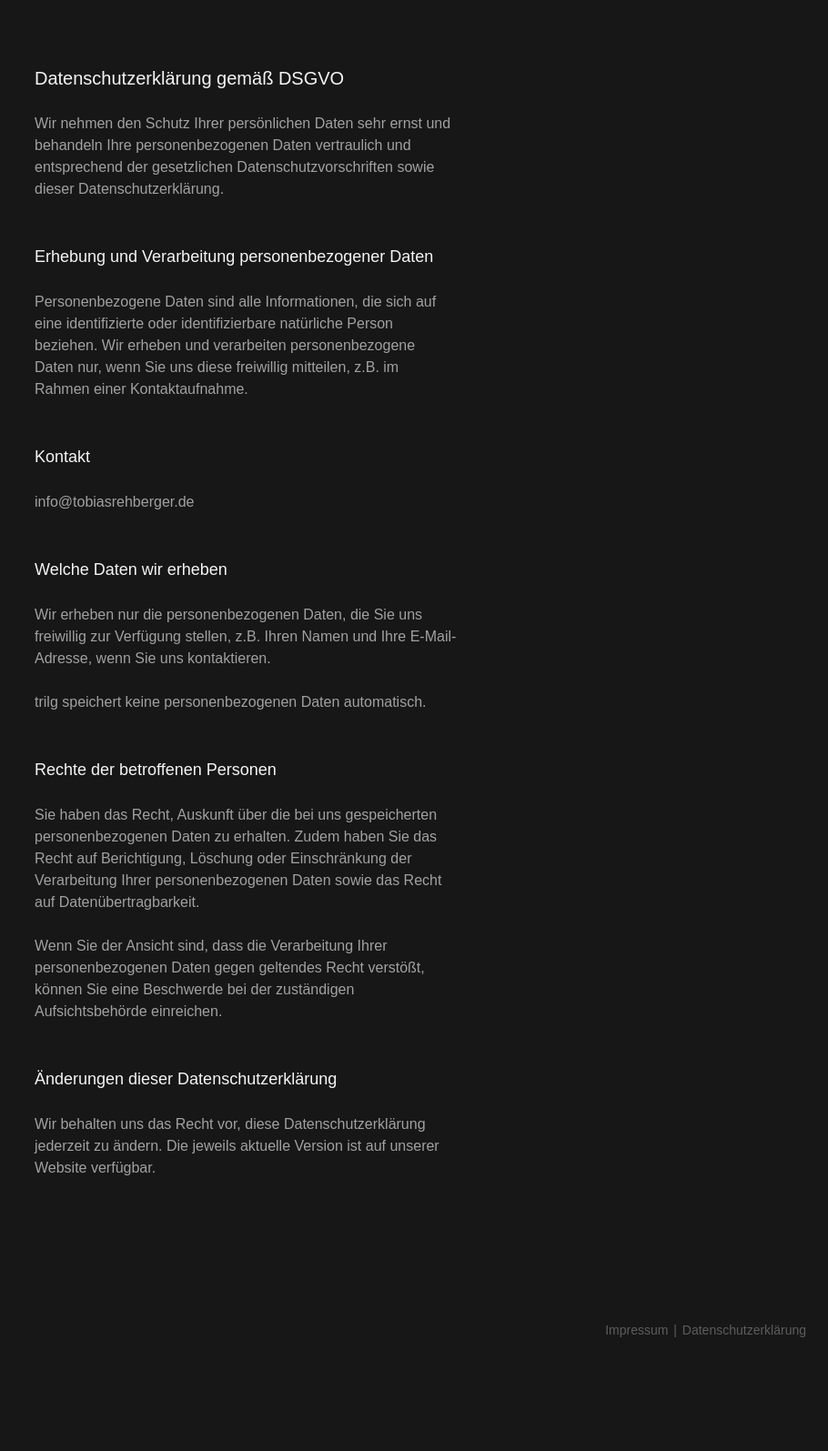
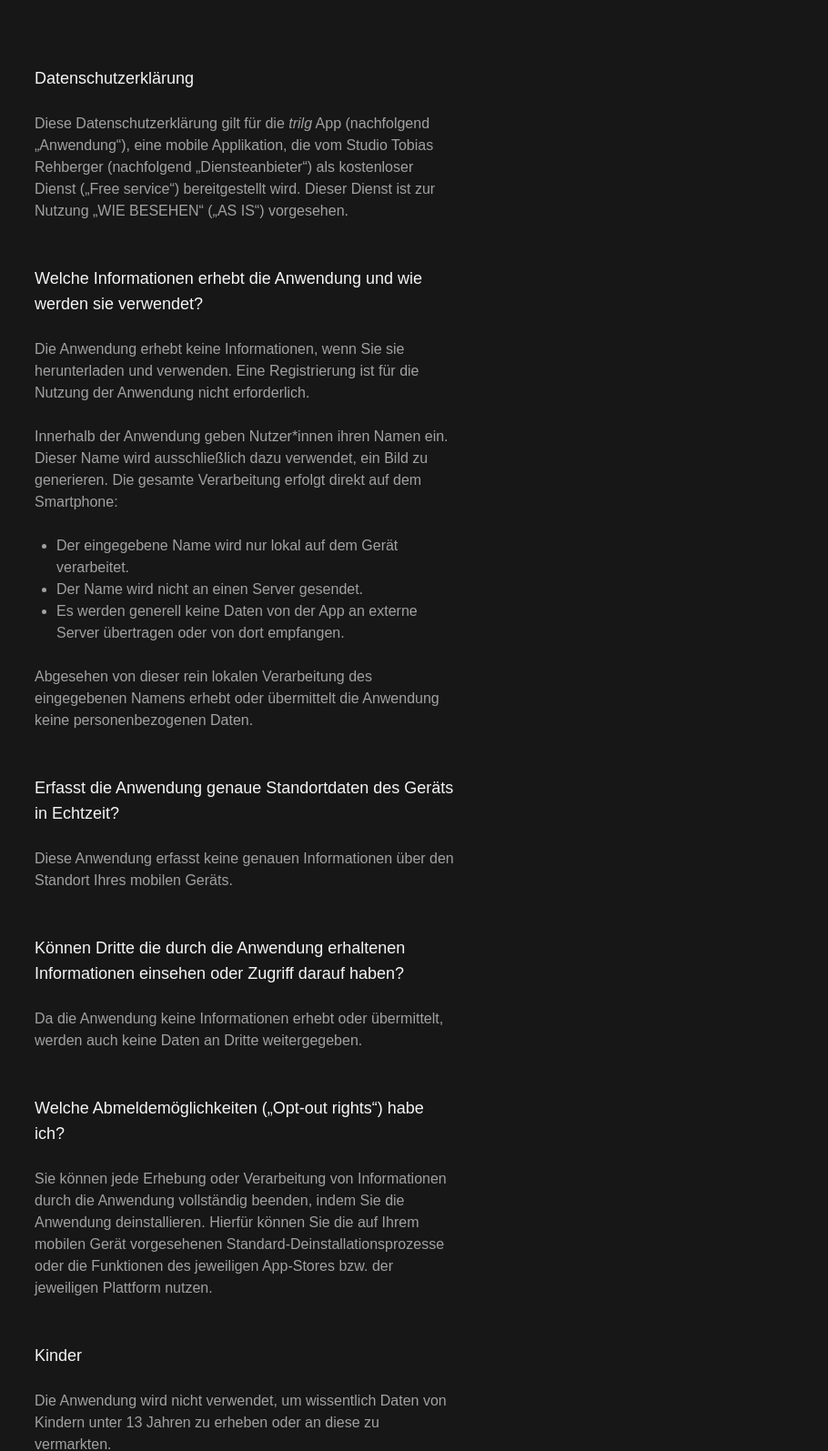
Before and after one commit to Tobias-Rehberger/trilg-website, an Astro site: page /privacy in a window 1280 px wide. Shown: the part 252-1847 px from the top of the page at 91% size, without its empty margins (370-1280 px from the left). Before the commit the page ends 1736 px from the top, so only its background shows below. Built offline with nearby package versions, Linux system fonts and the light colour scheme; Astro itself is replaced by a stand-in of ours.

Commit message:
updated privacy page

```diff
--- a/src/pages/privacy.astro
+++ b/src/pages/privacy.astro
@@ -9,51 +9,127 @@ import Layout from "../layouts/Layout.astro";
 <Layout>
   <h2 class="text-3xl">Datenschutz</h2>
   <section class="space-y-6">
-    <h3 class="text-xl mt-12 mb-6">Datenschutzerklärung gemäß DSGVO</h3>
+    <h4 class="text-lg mt-12 mb-6">Datenschutzerklärung</h4>
     <p>
-      Wir nehmen den Schutz Ihrer persönlichen Daten sehr ernst und behandeln
-      Ihre personenbezogenen Daten vertraulich und entsprechend der gesetzlichen
-      Datenschutzvorschriften sowie dieser Datenschutzerklärung.
+      Diese Datenschutzerklärung gilt für die <i>trilg</i> App (nachfolgend „Anwendung“),
+      eine mobile Applikation, die vom Studio Tobias Rehberger (nachfolgend „Diensteanbieter“)
+      als kostenloser Dienst („Free service“) bereitgestellt wird. Dieser Dienst
+      ist zur Nutzung „WIE BESEHEN“ („AS IS“) vorgesehen.
     </p>
+
     <h4 class="text-lg mt-12 mb-6">
-      Erhebung und Verarbeitung personenbezogener Daten
+      Welche Informationen erhebt die Anwendung und wie werden sie verwendet?
     </h4>
     <p>
-      Personenbezogene Daten sind alle Informationen, die sich auf eine
-      identifizierte oder identifizierbare natürliche Person beziehen. Wir
-      erheben und verarbeiten personenbezogene Daten nur, wenn Sie uns diese
-      freiwillig mitteilen, z.B. im Rahmen einer Kontaktaufnahme.
+      Die Anwendung erhebt keine Informationen, wenn Sie sie herunterladen und
+      verwenden. Eine Registrierung ist für die Nutzung der Anwendung nicht
+      erforderlich.
+    </p>
+    <p>
+      Innerhalb der Anwendung geben Nutzer*innen ihren Namen ein. Dieser Name
+      wird ausschließlich dazu verwendet, ein Bild zu generieren. Die gesamte
+      Verarbeitung erfolgt direkt auf dem Smartphone:
+    </p>
+    <ul class="list-disc ml-6">
+      <li>Der eingegebene Name wird nur lokal auf dem Gerät verarbeitet.</li>
+      <li>Der Name wird nicht an einen Server gesendet.</li>
+      <li>
+        Es werden generell keine Daten von der App an externe Server übertragen
+        oder von dort empfangen.
+      </li>
+    </ul>
+    <p>
+      Abgesehen von dieser rein lokalen Verarbeitung des eingegebenen Namens
+      erhebt oder übermittelt die Anwendung keine personenbezogenen Daten.
+    </p>
+
+    <h4 class="text-lg mt-12 mb-6">
+      Erfasst die Anwendung genaue Standortdaten des Geräts in Echtzeit?
+    </h4>
+    <p>
+      Diese Anwendung erfasst keine genauen Informationen über den Standort
+      Ihres mobilen Geräts.
+    </p>
+
+    <h4 class="text-lg mt-12 mb-6">
+      Können Dritte die durch die Anwendung erhaltenen Informationen einsehen
+      oder Zugriff darauf haben?
+    </h4>
+    <p>
+      Da die Anwendung keine Informationen erhebt oder übermittelt, werden auch
+      keine Daten an Dritte weitergegeben.
+    </p>
+
+    <h4 class="text-lg mt-12 mb-6">
+      Welche Abmeldemöglichkeiten („Opt-out rights“) habe ich?
+    </h4>
+    <p>
+      Sie können jede Erhebung oder Verarbeitung von Informationen durch die
+      Anwendung vollständig beenden, indem Sie die Anwendung deinstallieren.
+      Hierfür können Sie die auf Ihrem mobilen Gerät vorgesehenen
+      Standard-Deinstallationsprozesse oder die Funktionen des jeweiligen
+      App-Stores bzw. der jeweiligen Plattform nutzen.
+    </p>
+
+    <h4 class="text-lg mt-12 mb-6">Kinder</h4>
+    <p>
+      Die Anwendung wird nicht verwendet, um wissentlich Daten von Kindern unter
+      13 Jahren zu erheben oder an diese zu vermarkten.
+    </p>
+    <p>
+      Der Diensteanbieter erhebt nicht wissentlich personenbezogene Daten von
+      Kindern. Der Diensteanbieter ermutigt alle Kinder, niemals
+      personenbezogene Daten über die Anwendung und/oder Dienste zu übermitteln.
+      Der Diensteanbieter bittet Eltern und Erziehungsberechtigte, die
+      Internetnutzung ihrer Kinder zu überwachen und zur Durchsetzung dieser
+      Richtlinie beizutragen, indem sie ihre Kinder anweisen, ohne ihre
+      Zustimmung niemals personenbezogene Daten über die Anwendung und/oder
+      Dienste bereitzustellen.
+    </p>
+    <p>
+      Wenn Sie Grund zur Annahme haben, dass ein Kind dem Diensteanbieter über
+      die Anwendung und/oder Dienste personenbezogene Daten übermittelt hat,
+      kontaktieren Sie den Diensteanbieter bitte unter
+      <a href="mailto:info@trilg.app">info@trilg.app</a>, damit die notwendigen
+      Maßnahmen ergriffen werden können. Sie müssen außerdem mindestens 16 Jahre
+      alt sein, um in Ihrem Land in die Verarbeitung Ihrer personenbezogenen
+      Daten einwilligen zu können (in einigen Ländern kann dies auch durch Ihre
+      Eltern oder Erziehungsberechtigten in Ihrem Namen erfolgen).
+    </p>
+
+    <h4 class="text-lg mt-12 mb-6">Sicherheit</h4>
+    <p>
+      Dem Diensteanbieter ist der Schutz der Vertraulichkeit Ihrer Informationen
+      wichtig. Da die Anwendung jedoch keinerlei Daten an Server übermittelt
+      oder dort speichert, besteht kein Risiko, dass Ihre Daten von unbefugten
+      Personen eingesehen oder abgegriffen werden könnten. Die Verarbeitung des
+      eingegebenen Namens findet ausschließlich lokal auf Ihrem Gerät statt.
+    </p>
+
+    <h4 class="text-lg mt-12 mb-6">Änderungen</h4>
+    <p>
+      Diese Datenschutzerklärung kann von Zeit zu Zeit aus beliebigen Gründen
+      aktualisiert werden. Der Diensteanbieter wird Sie über Änderungen
+      informieren, indem diese Seite mit der neuen Datenschutzerklärung
+      aktualisiert wird. Es wird empfohlen, diese Datenschutzerklärung
+      regelmäßig auf Änderungen zu prüfen, da die fortgesetzte Nutzung der
+      Anwendung als Zustimmung zu allen Änderungen gilt.
+    </p>
+    <p>Diese Datenschutzerklärung ist gültig ab dem 2025-11-24.</p>
+
+    <h4 class="text-lg mt-12 mb-6">Ihre Einwilligung</h4>
+    <p>
+      Durch die Nutzung der Anwendung erklären Sie sich mit der Verarbeitung
+      Ihrer Informationen gemäß dieser Datenschutzerklärung in ihrer jeweils
+      aktuellen Fassung einverstanden.
     </p>
 
     <h4 class="text-lg mt-12 mb-6">Kontakt</h4>
     <p>
-      <a href="mailto:info@tobiasrehberger.de">info@tobiasrehberger.de</a>
-    </p>
-    <h4 class="text-lg mt-12 mb-6">Welche Daten wir erheben</h4>
-    <p>
-      Wir erheben nur die personenbezogenen Daten, die Sie uns freiwillig zur
-      Verfügung stellen, z.B. Ihren Namen und Ihre E-Mail-Adresse, wenn Sie uns
-      kontaktieren.
-    </p>
-    <p>trilg speichert keine personenbezogenen Daten automatisch.</p>
-
-    <h4 class="text-lg mt-12 mb-6">Rechte der betroffenen Personen</h4>
-    <p>
-      Sie haben das Recht, Auskunft über die bei uns gespeicherten
-      personenbezogenen Daten zu erhalten. Zudem haben Sie das Recht auf
-      Berichtigung, Löschung oder Einschränkung der Verarbeitung Ihrer
-      personenbezogenen Daten sowie das Recht auf Datenübertragbarkeit.
-    </p>
-    <p>
-      Wenn Sie der Ansicht sind, dass die Verarbeitung Ihrer personenbezogenen
-      Daten gegen geltendes Recht verstößt, können Sie eine Beschwerde bei der
-      zuständigen Aufsichtsbehörde einreichen.
-    </p>
-
-    <h4 class="text-lg mt-12 mb-6">Änderungen dieser Datenschutzerklärung</h4>
-    <p>
-      Wir behalten uns das Recht vor, diese Datenschutzerklärung jederzeit zu
-      ändern. Die jeweils aktuelle Version ist auf unserer Website verfügbar.
+      Wenn Sie Fragen zum Datenschutz im Zusammenhang mit der Nutzung der
+      Anwendung haben oder Fragen zu den beschriebenen Praktiken, kontaktieren
+      Sie den Diensteanbieter bitte per E-Mail unter
+      <a href="mailto:info@trilg.app">info@trilg.app</a>.
     </p>
   </section>
 </Layout>
```
